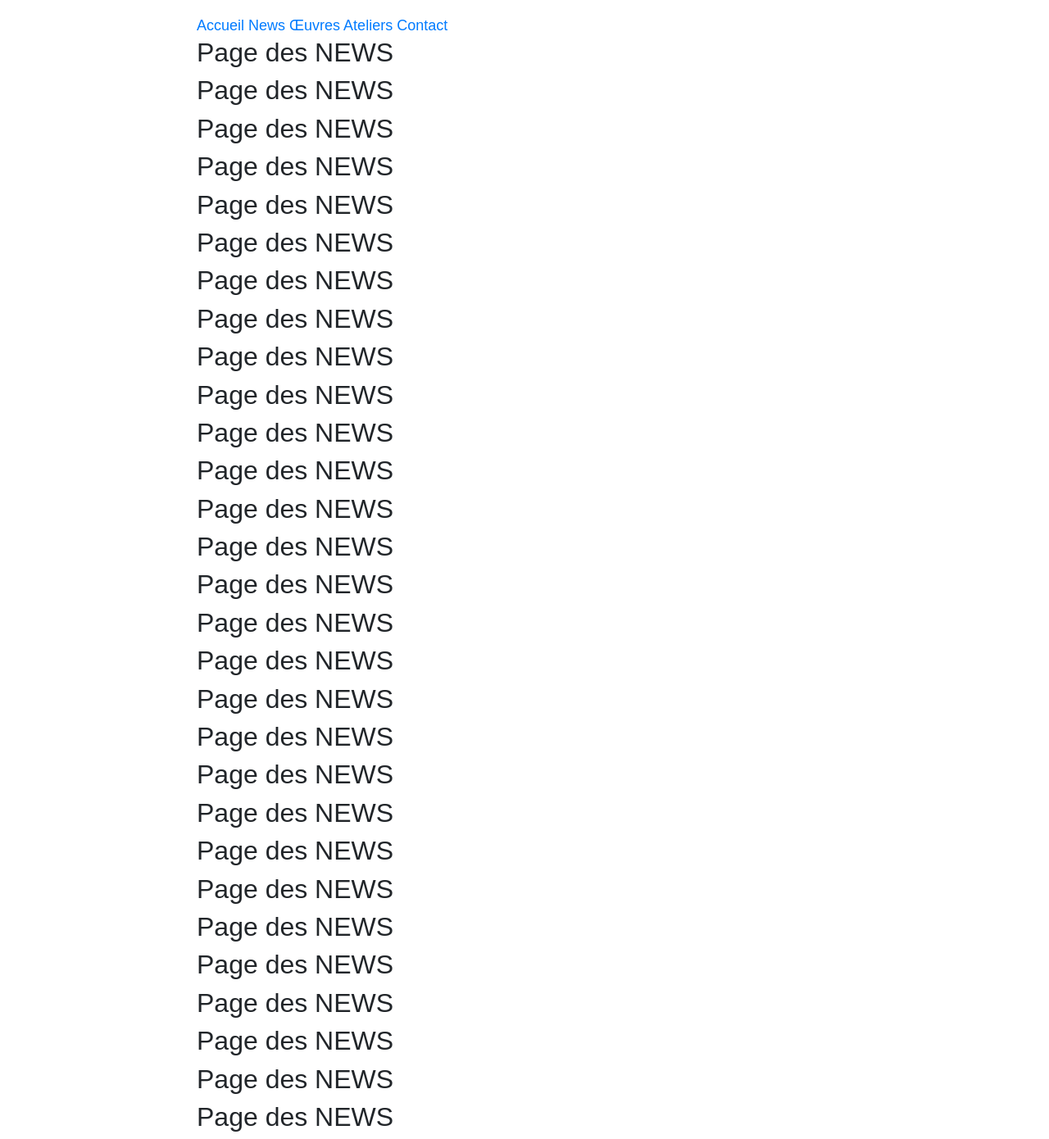
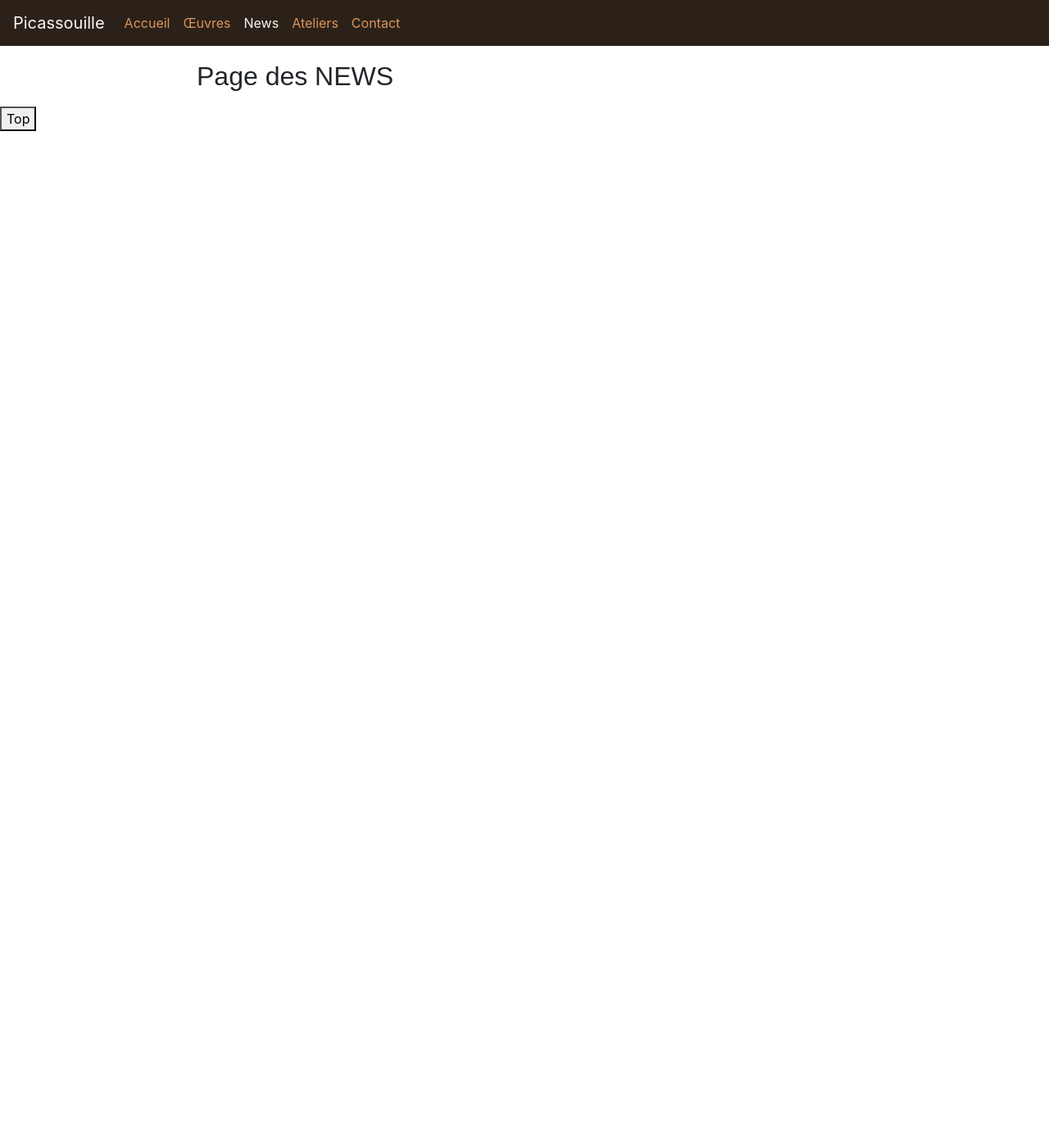
Before and after one commit to LPerrouault/LeGermain, a Symfony app: template templates/news/index.html.twig in a window 1280 px wide. Shown: the top 1390 px of the page at 82% size. After the commit the page ends 160 px from the top, so only its background shows below. Run offline with Twig, Linux system fonts and the light colour scheme; the template is opened without the code that fills it, so the values that code supplies are empty; some libraries are stand-ins or nearby versions.

Commit message:
Ajout d'une navigation dans base.html.twig commune à toutes les pages

```diff
--- a/templates/base.html.twig
+++ b/templates/base.html.twig
@@ -3,7 +3,7 @@
     <head>
         <meta charset="UTF-8">
 
-        <title>{% block title %}Welcome!{% endblock %}</title>
+        <title>{% block title %}Accueil{% endblock %}- Picassouille</title>
         {# Run `composer require symfony/webpack-encore-bundle`
            and uncomment the following Encore helpers to start using Symfony UX #}
         {% block stylesheets %}
@@ -16,6 +16,56 @@
               crossorigin="anonymous">
     </head>
     <body>
+        <!-- Style CSS de la navigation ci-dessous -->
+        <style>
+            .body {
+                background-color: #F8F7F4;
+            }
+            .navbar {
+                background-color: #2B2118;
+            }
+            .nav-link {
+                color: #DE955A;
+            }
+            .navbar-brand, .active, .nav-link:hover, .nav-link:active {
+                color: #F8F7F4;
+            }
+        </style>
+        <!-- Navigation -->
+        <nav class="navbar navbar-expand-md">
+            <!-- Logo Picassouille -->
+            <span class="navbar-brand">Picassouille
+                <!--<img class="" src="" alt="Picassouille" />-->
+            </span>
+            <!-- Bouton de collapse du menu (sur petit écrans)-->
+            <button class="navbar-toggler" type="button" data-toggle="collapse" data-target="#collapsible-navbar">
+                <span class="navbar-toggler-icon"></span>
+            </button>
+
+            <!-- Eléments de navigation de la navbar-->
+            <div class="collapse navbar-collapse" id="collapsible-navbar">
+                <ul class="navbar-nav">
+                    <!-- Dans la page de l'accueil, ajouter active dans le block nav_accueil
+                    pour définir cette page comme la page active-->
+                    <li class="nav-item">
+                        <a class="nav-link {% block nav_accueil %}{% endblock %}" href="{{ path('accueil') }}">Accueil</a>
+                    </li>
+                    <li class="nav-item">
+                        <a class="nav-link {% block nav_oeuvres %}{% endblock %}" href="{{ path('oeuvres') }}">Œuvres</a>
+                    </li>
+                    <li class="nav-item">
+                        <a class="nav-link {% block nav_news %}{% endblock %}" href="{{ path('news') }}">News</a>
+                    </li>
+                    <li class="nav-item">
+                        <a class="nav-link {% block nav_ateliers %}{% endblock %}" href="{{ path('ateliers') }}">Ateliers</a>
+                    </li>
+                    <li class="nav-item">
+                        <a class="nav-link {% block nav_contact %}{% endblock %}" href="{{ path('contact') }}">Contact</a>
+                    </li>
+                </ul>
+            </div>
+        </nav>
+        <!-- Contenu de la page -->
         {% block body %}{% endblock %}
 
         <!--bouton top page-->
--- a/templates/news/index.html.twig
+++ b/templates/news/index.html.twig
@@ -1,6 +1,7 @@
 {% extends 'base.html.twig' %}
 
 {% block title %}Hello NewsController!{% endblock %}
+{% block nav_news %}active{% endblock %}
 
 {% block body %}
 <style>
@@ -9,14 +10,8 @@
 </style>
 
 <div class="example-wrapper">
-    <header class="page-header">
-        <a href="{{ path('accueil') }}">Accueil</a> <a href="{{ path('news') }}">News</a>
-            <a href="{{ path('oeuvres') }}">Œuvres</a> <a href="{{ path('ateliers') }}">Ateliers</a>
-            <a href="{{ path('contact') }}">Contact</a>
-    </header>
+    <header></header>
 
-    <h2>Page des NEWS</h2><h2>Page des NEWS</h2><h2>Page des NEWS</h2><h2>Page des NEWS</h2><h2>Page des NEWS</h2><h2>Page des NEWS</h2><h2>Page des NEWS</h2><h2>Page des NEWS</h2><h2>Page des NEWS</h2><h2>Page des NEWS</h2><h2>Page des NEWS</h2><h2>Page des NEWS</h2><h2>Page des NEWS</h2><h2>Page des NEWS</h2><h2>Page des NEWS</h2>    <h2>Page des NEWS</h2><h2>Page des NEWS</h2><h2>Page des NEWS</h2><h2>Page des NEWS</h2><h2>Page des NEWS</h2><h2>Page des NEWS</h2><h2>Page des NEWS</h2><h2>Page des NEWS</h2><h2>Page des NEWS</h2><h2>Page des NEWS</h2><h2>Page des NEWS</h2><h2>Page des NEWS</h2><h2>Page des NEWS</h2><h2>Page des NEWS</h2><h2>Page des NEWS</h2>
-    <h2>Page des NEWS</h2><h2>Page des NEWS</h2><h2>Page des NEWS</h2><h2>Page des NEWS</h2><h2>Page des NEWS</h2><h2>Page des NEWS</h2><h2>Page des NEWS</h2><h2>Page des NEWS</h2><h2>Page des NEWS</h2><h2>Page des NEWS</h2><h2>Page des NEWS</h2><h2>Page des NEWS</h2><h2>Page des NEWS</h2><h2>Page des NEWS</h2><h2>Page des NEWS</h2>
-
+    <h2>Page des NEWS</h2>
 </div>
 {% endblock %}
```
Also changed, not shown: templates/accueil/index.html.twig (+2 -6 lines), templates/ateliers/index.html.twig (+2 -5 lines), templates/oeuvres/index.html.twig (+4 -24 lines).
